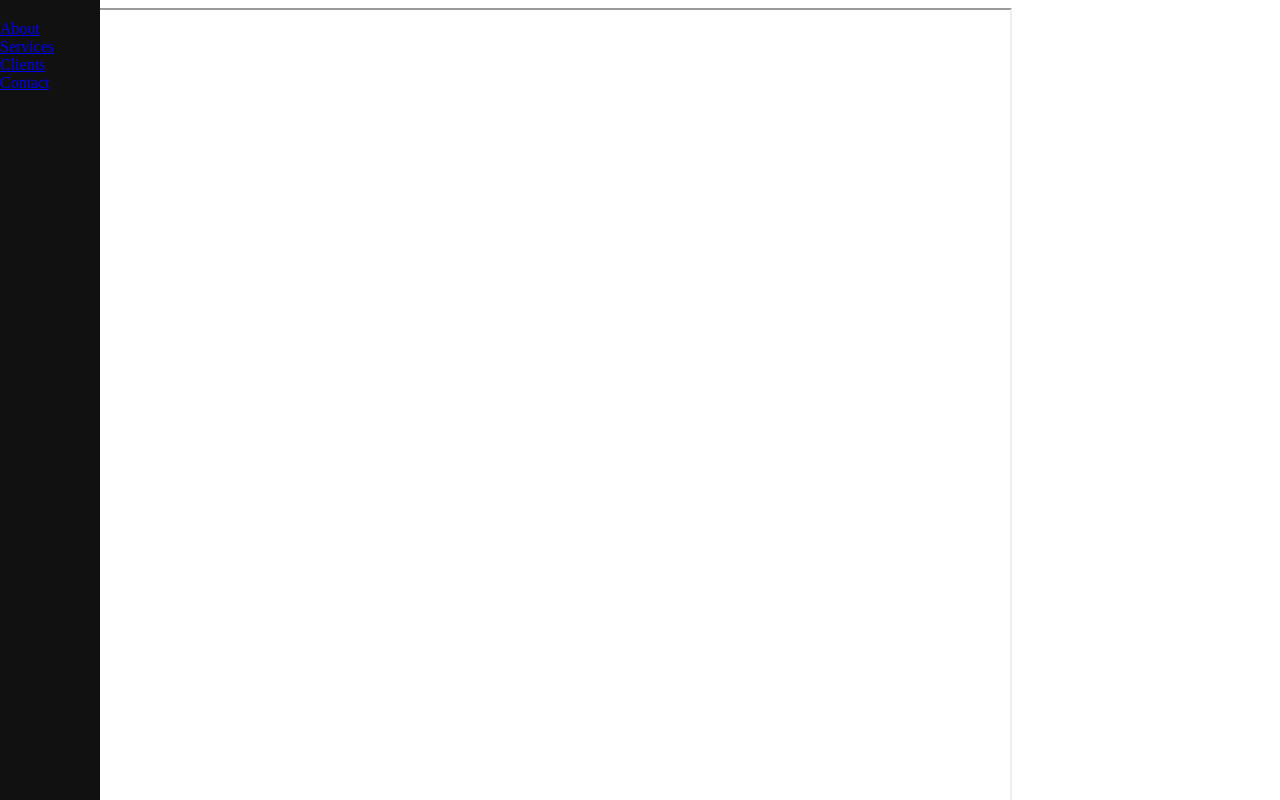
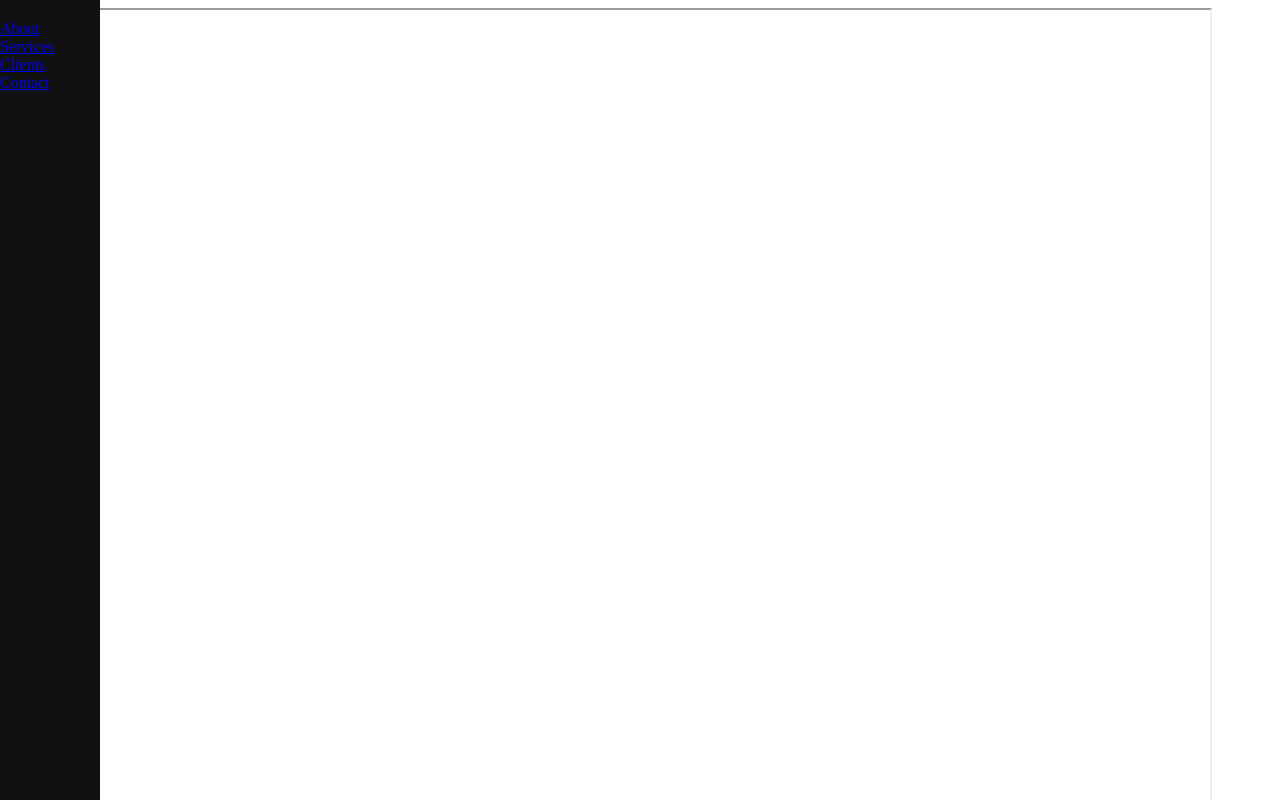
Before and after one commit to edge196com/Memorandum, a plain HTML site: page index.html in a window 1280 px wide. Shown: the top 800 px of the page. Drawn offline with Linux system fonts and the light colour scheme.

Commit message:
Update index.html

```diff
--- a/index.html
+++ b/index.html
@@ -32,7 +32,7 @@
       <!-- Add all page content inside this div if you want the side nav to push page content to the right (not used if you only want the sidenav to sit on top of the page -->
       <div id="main">
         <iframe src="Memorandum_v3_8-6_21.pdf#zoom=50&scrollbar=0&toolbar=0&navpanes=1" style="pointer-events: none;"
-        width="1000"
+        width="1200"
         height="1000"
         scrolling="yes">
     </div>
```
